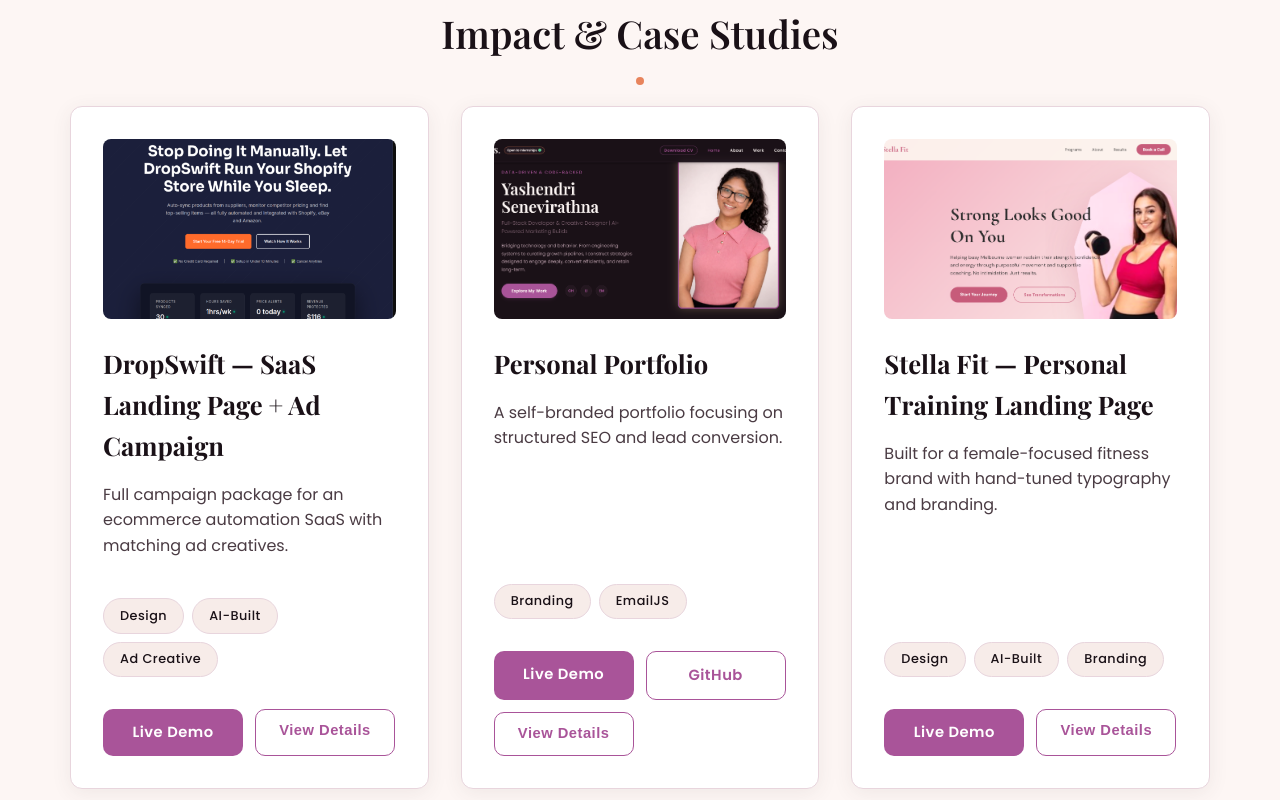
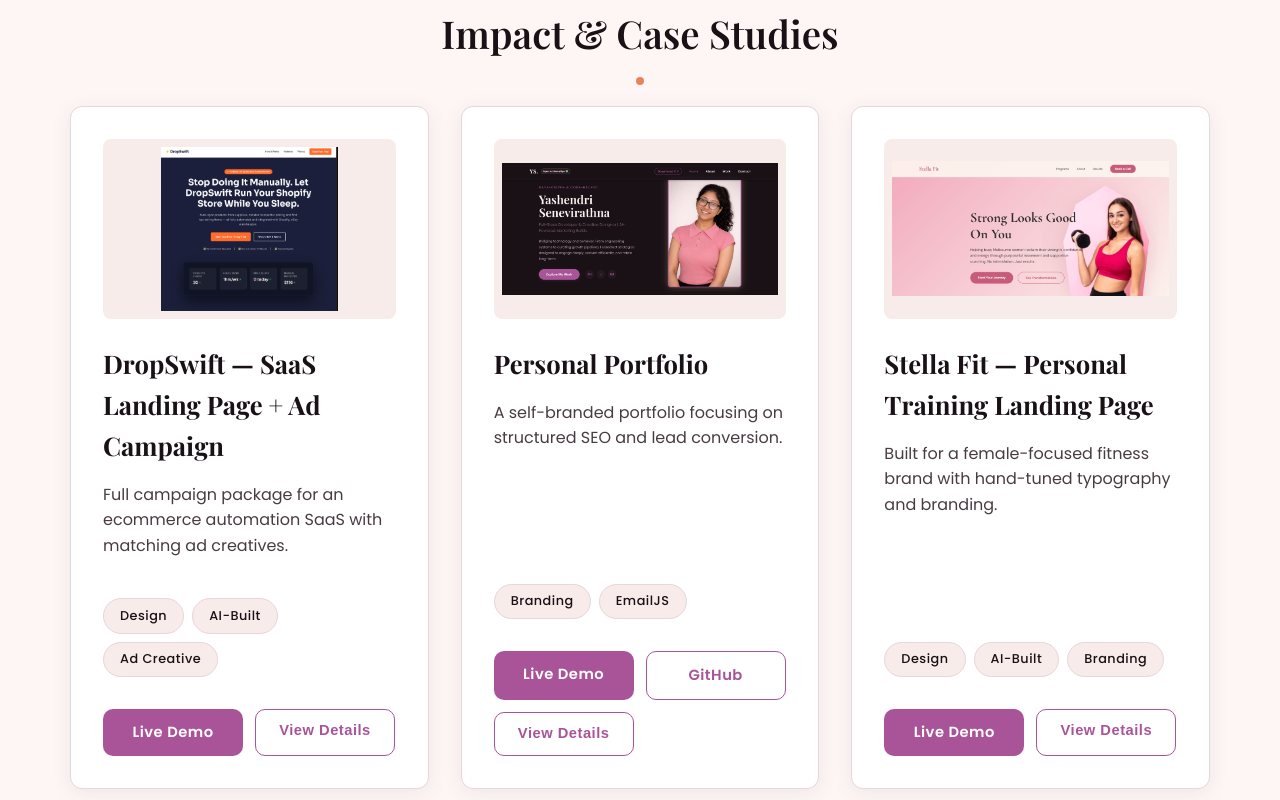
Before and after one commit to Yashendri/portfolio_full, a plain HTML site: page frontend/index.html in a window 1280 px wide. Shown: the part 1760-2560 px from the top of the page. Drawn offline with nearby package versions, Linux system fonts and the light colour scheme.

Commit message:
style: fit project images inside cards

```diff
--- a/frontend/css/style.css
+++ b/frontend/css/style.css
@@ -572,7 +572,9 @@ body:not([data-theme="light"]) .mode-sun {
 .card-thumb {
   width: 100%;
   height: 100%;
-  object-fit: cover;
+  object-fit: contain;
+  object-position: center;
+  padding: 0.5rem;
   transition: var(--transition);
 }
 
```
